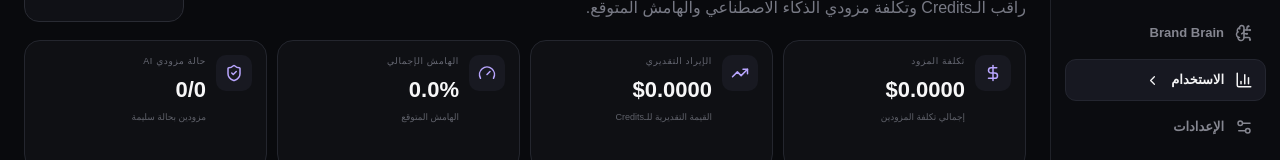
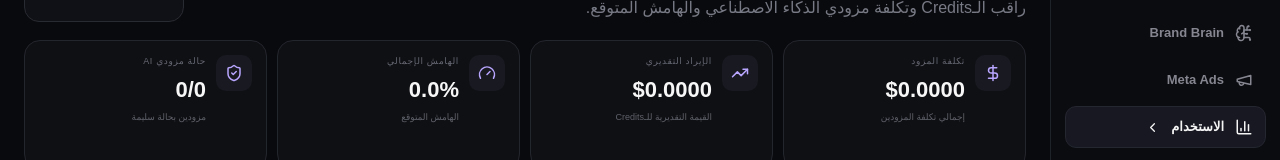
Before and after one commit to belalaamer/ai-creative-os, a Next.js app in the folder apps/web/: page /usage in a window 1280 px wide. Shown: the part 229-389 px from the top of the page. Built offline with nearby package versions, Linux system fonts and the light colour scheme; no server answers.

Commit message:
feat: add Meta Ads to primary navigation

```diff
--- a/apps/web/components/app-shell.tsx
+++ b/apps/web/components/app-shell.tsx
@@ -11,6 +11,7 @@ import {
   LogOut,
   PanelLeftClose,
   Settings2,
+  Megaphone,
   Sparkles,
   WandSparkles,
   Zap,
@@ -41,6 +42,7 @@ export function AppShell({ children, brandName, credits }: Props) {
     { href: '/creative', label: ar ? 'الاستوديو' : 'Studio', icon: WandSparkles },
     { href: '/projects', label: ar ? 'المشاريع' : 'Projects', icon: FolderOpen },
     { href: '/brand', label: 'Brand Brain', icon: BrainCircuit },
+    { href: '/meta', label: 'Meta Ads', icon: Megaphone },
     { href: '/usage', label: ar ? 'الاستخدام' : 'Usage', icon: BarChart3 },
     { href: '/settings', label: ar ? 'الإعدادات' : 'Settings', icon: Settings2 },
   ];
```
